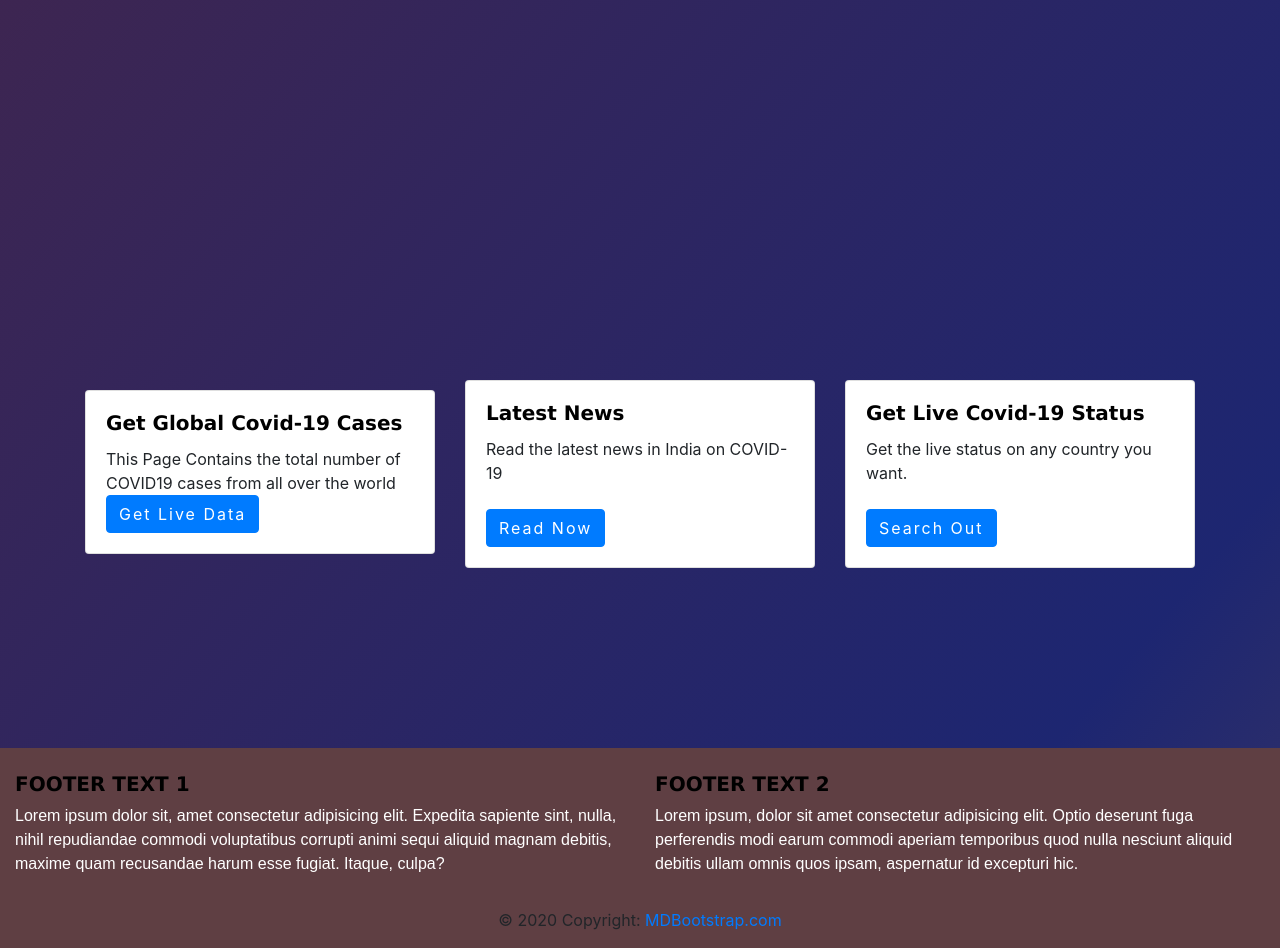
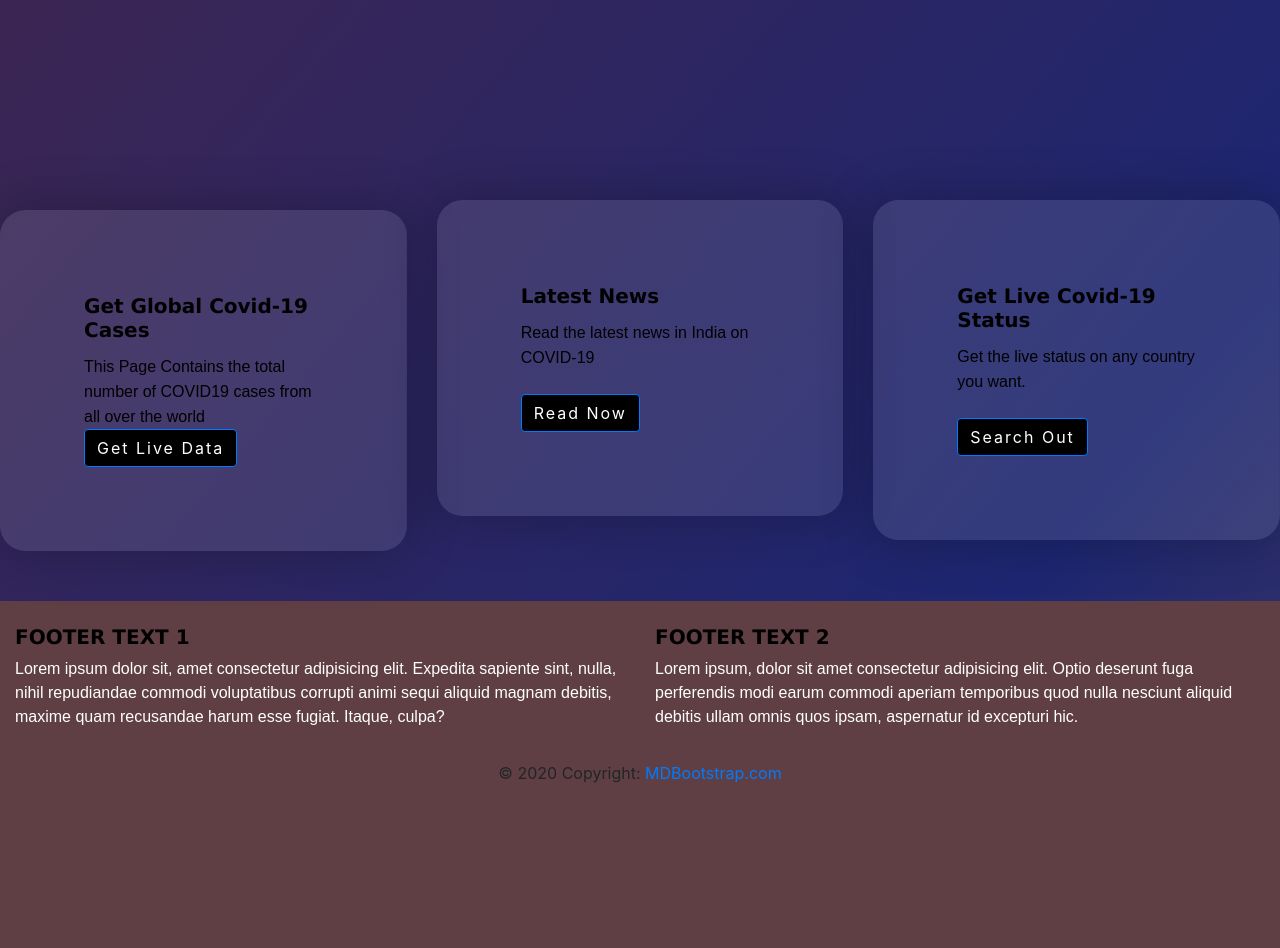
Before and after one commit to zaryab2000/trAck_COVID19_LiVe_dAta, a Django app: page / in a window 1280 px wide. Shown: the part 427-1375 px from the top of the page. After the commit the page ends 1210 px from the top, so only its background shows below. Run offline with Django 3.2, Linux system fonts and the light colour scheme; some libraries are stand-ins or nearby versions.

Commit message:
styled web pages

```diff
--- a/covidTracker/settings.py
+++ b/covidTracker/settings.py
@@ -21,7 +21,6 @@ BASE_DIR = os.path.dirname(os.path.dirname(os.path.abspath(__file__)))
 # See https://docs.djangoproject.com/en/2.0/howto/deployment/checklist/
 
 # SECURITY WARNING: keep the secret key used in production secret!
-# SECRET_KEY = 'z)xw2w0z#l97kkr-u6s4y1nrn7za8c6(y8f+uof#dug=w=p8_5'
 SECRET_KEY = secrets.SECRET_KEY
 # SECURITY WARNING: don't run with debug turned on in production!
 DEBUG = True
--- a/trackerApp/static/trackerApp/main.css
+++ b/trackerApp/static/trackerApp/main.css
@@ -18,7 +18,10 @@ body {
     background-position: 0% 50%;
   }
 }
-
+p1{
+    font-family: 'Montserrat', sans-serif;
+    color:black;
+}
 .container{
     padding:230px 0px 180px 0px;
     padding-left: 100px;
@@ -58,8 +61,6 @@ h2{
     0 0 500px #F36780,
     5px 9px 5px rgba(0, 0, 0, 0.5);
 
-
-
 }
 
 p{
@@ -68,14 +69,35 @@ p{
 
 }
 
-.card{
-  display: block;
-  max-width: 100%;
-  background-color: rgb(104, 101, 101);
-  backface-visibility: hidden;
+.car{
+  --rX: 0;
+  --rY: 0;
+  --bX: 50%;
+  --bY: 80%;
+  border: 1px solid var(--background-color);
+  border-radius: 1.6rem;
+  padding: 4rem;
+
+  display: flex;
+  align-items: flex-end;
+
+  position: relative;
+  transform: rotateX(calc(var(--rX) * 1deg)) rotateY(calc(var(--rY) * 1deg));
+
+  background: linear-gradient(hsla(0, 0%, 100%, .1), hsla(0, 0%, 100%, .1));
+  background-position: var(--bX) var(--bY);
+  box-shadow: 0 0 3rem .5rem hsla(0, 0%, 0%, .2);
+
+
+}
+
+.car:hover{
+  transform: scale(1.3, 1.3);
+
 }
 .card:hover{
- background-color: whitesmoke;
+
+  background: linear-gradient(hsla(0, 0%, 100%, .1), hsla(0, 0%, 100%, .1));
   transform: scale(1.3, 1.3);
 
 }
--- a/trackerApp/templates/trackerApp/base.html
+++ b/trackerApp/templates/trackerApp/base.html
@@ -59,24 +59,24 @@
   </div>
 </div>
 
-    <div class="container" style="margin-top:10px">
+    <div class="con" style="margin-top:10px">
       <div class="row d-flex justify-content-around">
         <div class="col-md-6 col-lg-4">
-          <div class="card" style="margin-top:10px">
+          <div class="car" style="margin-top:10px">
             <div class="card-body">
               <h5 class="card-title" style="font-weight: bold;">Get Global Covid-19 Cases</h5>
               <p1 class="card-text">This Page Contains the total number of COVID19 cases from all over the world</p1><br>
-              <a href="{% url 'data' %}" class="btn btn-primary">Get Live Data</a>
+              <a href="{% url 'data' %}" class="btn btn-primary" style="background-color: black;">Get Live Data</a>
             </div>
           </div>
         </div>
 
         <div class="col-md-6 col-lg-4">
-          <div class="card">
+          <div class="car">
             <div class="card-body">
               <h5 class="card-title" style="font-weight: bold;">Latest News</h5>
               <p1 class="card-text">Read the latest news in India on COVID-19</p1><br><br>
-              <a href="{% url 'news' %}" class="btn btn-primary">Read Now</a>
+              <a href="{% url 'news' %}" class="btn btn-primary" style="background-color: black;">Read Now</a>
             </div>
           </div>
         </div>
@@ -84,11 +84,11 @@
 
 
         <div class="col-md-6 col-lg-4">
-          <div class="card">
+          <div class="car">
             <div class="card-body">
               <h5 class="card-title" style="font-weight: bold;">Get Live Covid-19 Status</h5>
               <p1 class="card-text">Get the live status on any country you want.</p1><br><br>
-              <a href="{% url 'country_data' %}" class="btn btn-primary">Search Out</a>
+              <a href="{% url 'country_data' %}" class="btn btn-primary" style="background-color: black;">Search Out</a>
             </div>
           </div>
         </div>
--- a/trackerApp/templates/trackerApp/news.html
+++ b/trackerApp/templates/trackerApp/news.html
@@ -6,11 +6,11 @@
 {% endblock scripts %}
 {% block content %}
 
-<div class="container">
+<div class="con col-md-12 offset-md-3 text-center">
   <h3>{{total}} Latest News On Covid-19 from All Over India</h3>
       {% for heads in page %}
 
-  <div class="container" style="text-align: center;">
+  <div class="con" style="text-align: center;">
 
       <div class="card text-center" style="margin-top: 1px">
           <div class="card-header">
@@ -19,7 +19,7 @@
           <div class="card-body">
             <h5 class="card-title">{{heads.0}}</h5>
             <p class="card-text">With supporting text below as a natural lead-in to additional content.</p>
-            <a href="{{heads.1}}" class="btn btn-primary">Click Here To READ MORE</a>
+            <a href="{{heads.1}}" class="btn btn-primary" style="background-color: black;">Click Here To READ MORE</a>
           </div>
           <div class="card-footer text-muted">
 
--- a/trackerApp/views.py
+++ b/trackerApp/views.py
@@ -1,6 +1,6 @@
 import requests,json
 from bs4 import BeautifulSoup
-from django.shortcuts import render
+from django.shortcuts import render,redirect
 from django.core.paginator import Paginator
 
 
@@ -36,24 +36,26 @@ def getCountryData(request):
 	countries_list=getCountries()
 
 	if request.method =='POST':
-		name = request.POST.get('country_name')
-		detail_url = f'https://covid19.mathdro.id/api/countries/{name}'
+		try:
 
-		country_detail = requests.get(detail_url)
-		detail_json=country_detail.json()
+			name = request.POST.get('country_name')
+			detail_url = f'https://covid19.mathdro.id/api/countries/{name}'
 
-		confirmed = detail_json['confirmed']['value']
-		recover  =detail_json['recovered']['value']
-		deaths = detail_json['deaths']['value']
+			country_detail = requests.get(detail_url)
+			detail_json=country_detail.json()
 
-		print(name)
+			confirmed = detail_json['confirmed']['value']
+			recover  =detail_json['recovered']['value']
+			deaths = detail_json['deaths']['value']
 
-		context = {
-		'confirmed':confirmed,
-		'recovered':recover,
-		'deaths':deaths,
-		'names':countries_list
-		}
+			context = {
+			'confirmed':confirmed,
+			'recovered':recover,
+			'deaths':deaths,
+			'names':countries_list
+			}
+		except:
+			return redirect('country_data')
 
 	else:
 		context = {
```
Also changed, not shown: settings/definitions.py (deleted, +0 -11 lines), trackerApp/templates/trackerApp/country_data.html (+5 -10 lines), trackerApp/templates/trackerApp/data.html (+5 -11 lines), trackerApp/templates/trackerApp/top10.html (+4 -5 lines), settings/__init__.py (deleted), 1 other file. Lines whose indentation alone changed are shown as unchanged.
